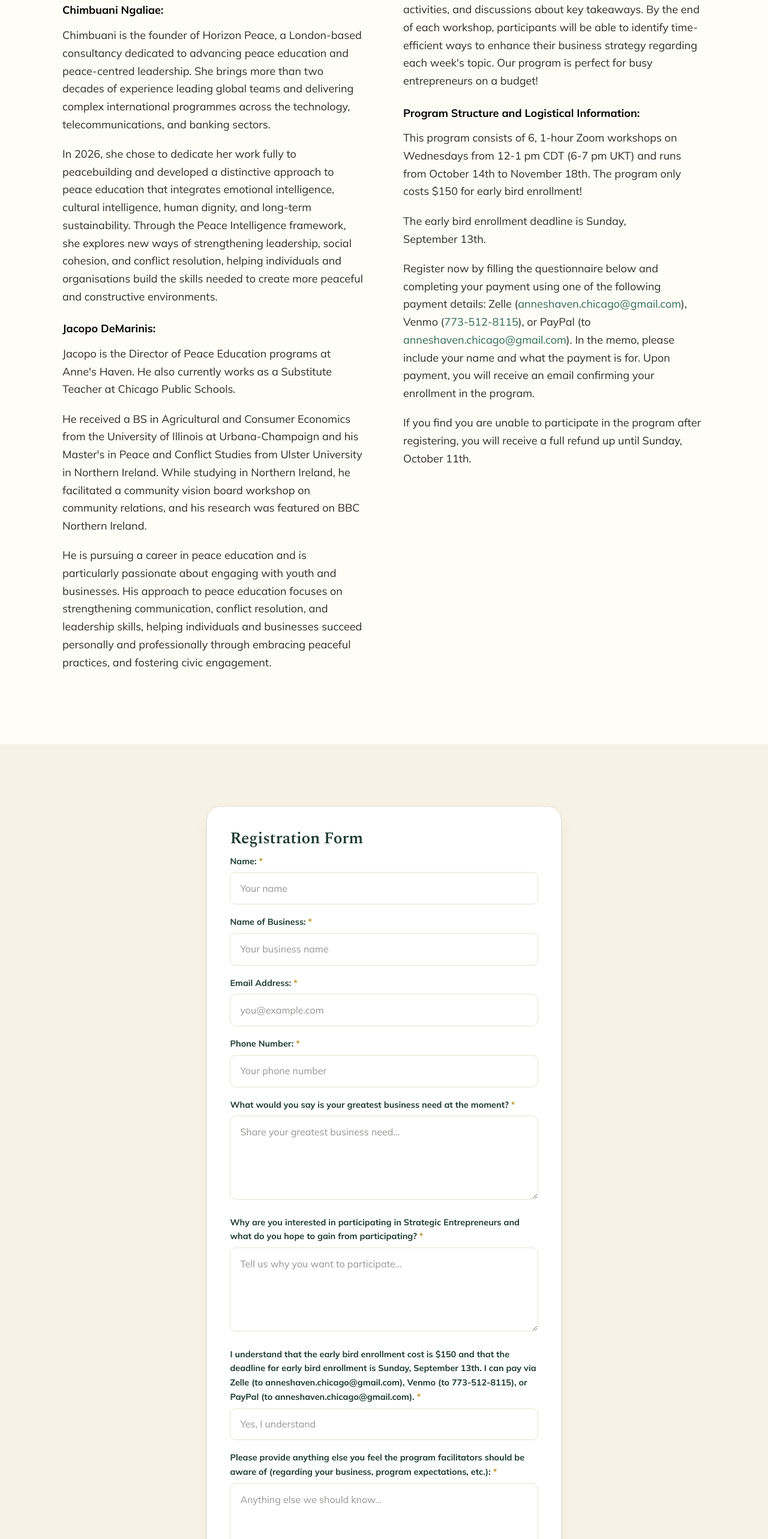
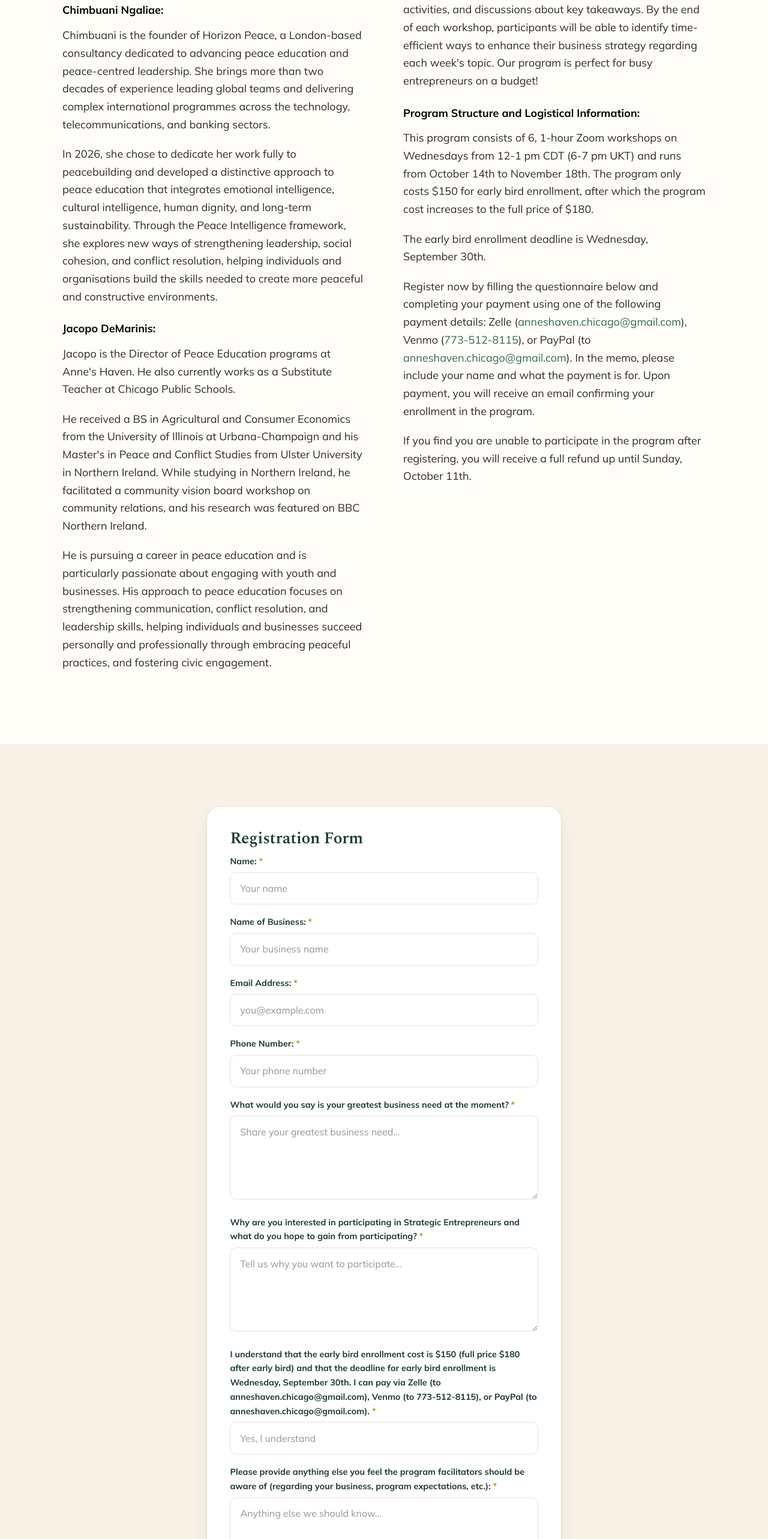
Before and after one commit to HSQ0503/annes-haven, a Next.js app: page /strategic-entrepreneurship in a window 1280 px wide. Shown: the part 1822-4388 px from the top of the page at 60% size. Built offline with nearby package versions, Linux system fonts and the light colour scheme; no server answers; the database is empty.

Commit message:
SE early bird: deadline Sept 30, full price $180 after early bird

```diff
--- a/app/strategic-entrepreneurship/page.tsx
+++ b/app/strategic-entrepreneurship/page.tsx
@@ -206,10 +206,10 @@ export default async function StrategicEntrepreneurshipPage() {
               <p style={{ marginTop: 12 }}>
                 This program consists of 6, 1-hour Zoom workshops on Wednesdays from
                 12-1 pm CDT (6-7 pm UKT) and runs from October 14th to November 18th. The
-                program only costs $150 for early bird enrollment!
+                program only costs $150 for early bird enrollment, after which the program cost increases to the full price of $180.
               </p>
               <p style={{ marginTop: 12 }}>
-                The early bird enrollment deadline is Sunday, September 13th.
+                The early bird enrollment deadline is Wednesday, September 30th.
               </p>
               <p style={{ marginTop: 12 }}>
                 Register now by filling the questionnaire below and completing your
--- a/components/strategic-entrepreneurship-registration-form.tsx
+++ b/components/strategic-entrepreneurship-registration-form.tsx
@@ -83,8 +83,9 @@ export function StrategicEntrepreneurshipRegistrationForm() {
         </div>
         <div className="field">
           <label>
-            I understand that the early bird enrollment cost is $150 and that
-            the deadline for early bird enrollment is Sunday, September 13th. I
+            I understand that the early bird enrollment cost is $150 (full price $180 after
+            early bird) and that the deadline for early bird enrollment is Wednesday,
+            September 30th. I
             can pay via Zelle (to anneshaven.chicago@gmail.com), Venmo (to
             773-512-8115), or PayPal (to anneshaven.chicago@gmail.com).{" "}
             <span className="req">*</span>
```
